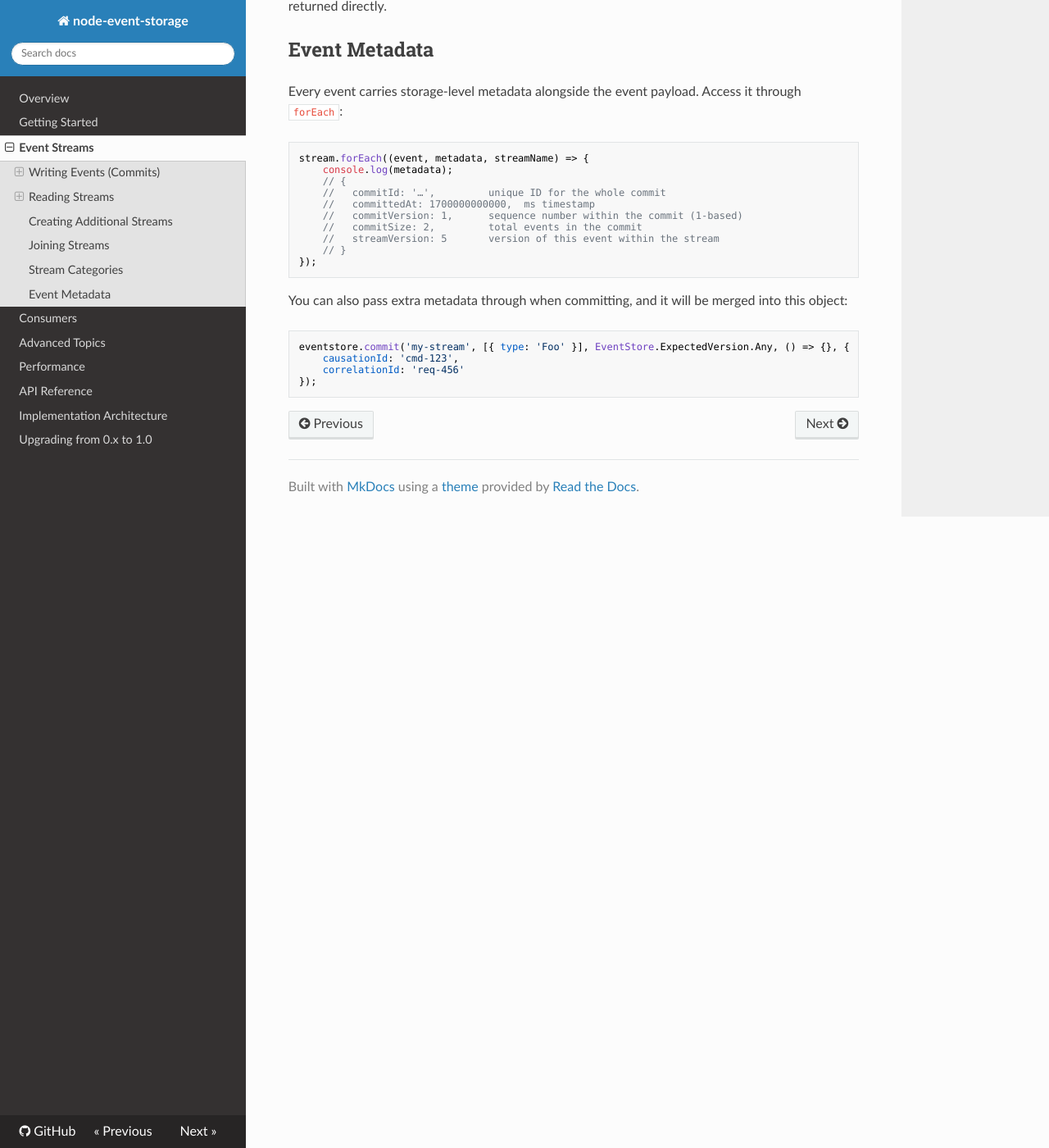
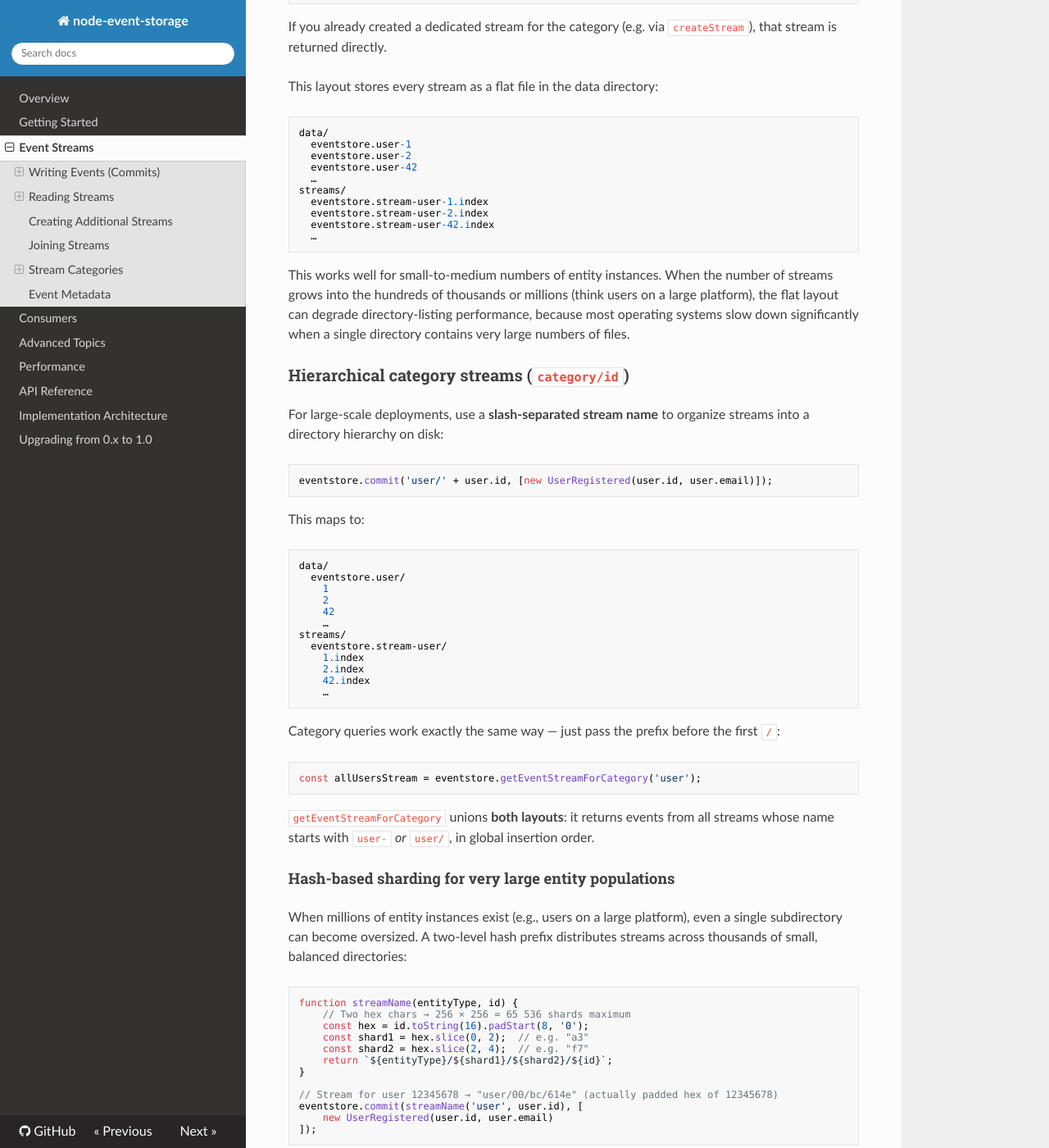
Before and after one commit to albe/node-event-storage, an MkDocs documentation site: the page built from docs/streams.md, in a window 1280 px wide and 1400 px high, scrolled down 3525 px. Shown: the whole window at 82% size. Built offline with MkDocs 1.6.1, drawn with Linux system fonts in a browser that asks for light colours; nearby versions of some CDN libraries; some of the changed text lies outside the part shown.

Commit message:
docs: document hierarchical slash-separated stream naming and hash-based sharding patterns
Agent-Logs-Url: https://github.com/albe/node-event-storage/sessions/fb471a1d-be20-4e54-8f1c-f25f9ef2e2b2

Co-authored-by: albe <4259532+albe@users.noreply.github.com>

````diff
--- a/docs/streams.md
+++ b/docs/streams.md
@@ -157,6 +157,8 @@ The result is not persisted and cannot be used with consumers. For frequently-ne
 
 ## Stream Categories
 
+### Flat category streams (`category-id`)
+
 Name your streams as `<category>-<identity>` (e.g. `user-123`, `user-456`) to take advantage of category-level queries:
 
 ```javascript
@@ -170,6 +172,134 @@ for (const event of allUsersStream) {
 ```
 
 If you already created a dedicated stream for the category (e.g. via `createStream`), that stream is returned directly.
+
+This layout stores every stream as a flat file in the data directory:
+
+```
+data/
+  eventstore.user-1
+  eventstore.user-2
+  eventstore.user-42
+  …
+streams/
+  eventstore.stream-user-1.index
+  eventstore.stream-user-2.index
+  eventstore.stream-user-42.index
+  …
+```
+
+This works well for small-to-medium numbers of entity instances. When the number of streams grows into the hundreds of thousands or millions (think users on a large platform), the flat layout can degrade directory-listing performance, because most operating systems slow down significantly when a single directory contains very large numbers of files.
+
+### Hierarchical category streams (`category/id`)
+
+For large-scale deployments, use a **slash-separated stream name** to organize streams into a directory hierarchy on disk:
+
+```javascript
+eventstore.commit('user/' + user.id, [new UserRegistered(user.id, user.email)]);
+```
+
+This maps to:
+
+```
+data/
+  eventstore.user/
+    1
+    2
+    42
+    …
+streams/
+  eventstore.stream-user/
+    1.index
+    2.index
+    42.index
+    …
+```
+
+Category queries work exactly the same way — just pass the prefix before the first `/`:
+
+```javascript
+const allUsersStream = eventstore.getEventStreamForCategory('user');
+```
+
+`getEventStreamForCategory` unions **both layouts**: it returns events from all streams whose name starts with `user-` *or* `user/`, in global insertion order.
+
+#### Hash-based sharding for very large entity populations
+
+When millions of entity instances exist (e.g., users on a large platform), even a single subdirectory can become oversized. A two-level hash prefix distributes streams across thousands of small, balanced directories:
+
+```javascript
+function streamName(entityType, id) {
+    // Two hex chars → 256 × 256 = 65 536 shards maximum
+    const hex = id.toString(16).padStart(8, '0');
+    const shard1 = hex.slice(0, 2);  // e.g. "a3"
+    const shard2 = hex.slice(2, 4);  // e.g. "f7"
+    return `${entityType}/${shard1}/${shard2}/${id}`;
+}
+
+// Stream for user 12345678 → "user/00/bc/614e" (actually padded hex of 12345678)
+eventstore.commit(streamName('user', user.id), [
+    new UserRegistered(user.id, user.email)
+]);
+```
+
+On disk this looks like:
+
+```
+data/
+  eventstore.user/
+    00/
+      00/
+        1
+        2
+      01/
+        257
+      …
+    a3/
+      f7/
+        12345678
+      …
+```
+
+To read a specific user's stream you compose the same name:
+
+```javascript
+const userStream = eventstore.getEventStream(streamName('user', user.id));
+```
+
+To query all events for a sub-category (e.g. all users whose ID hashes to shard `a3`) pass the shared prefix to `getEventStreamForCategory`:
+
+```javascript
+// All users in shard a3 (second-level fan-out still unified)
+const shardStream = eventstore.getEventStreamForCategory('user/a3');
+```
+
+To query **all** users regardless of shard, use the top-level category:
+
+```javascript
+// All user events, from every shard, in global insertion order
+const allUsersStream = eventstore.getEventStreamForCategory('user');
+```
+
+#### Choosing a hash depth
+
+| Estimated entity count | Recommended depth | Max streams per leaf dir |
+|------------------------|-------------------|--------------------------|
+| Up to ~100 k           | 1 level (`type/XX/id`) | ~390 |
+| Up to ~25 M            | 2 levels (`type/XX/YY/id`) | ~1 526 |
+| Up to ~6 B             | 3 levels (`type/XX/YY/ZZ/id`) | ~6 |
+
+Two hex characters per level gives 256 shards per level. Adjust by using more or fewer hex characters (e.g. 3 chars = 4 096 shards/level) to match the expected entity population.
+
+#### UUID-keyed entities
+
+For entities identified by UUID v4, the first characters already have high entropy and can serve directly as the shard prefix:
+
+```javascript
+function userStream(uuid) {
+    // "a3f7c2d1-…" → "user/a3/f7/a3f7c2d1-…"
+    return `user/${uuid.slice(0, 2)}/${uuid.slice(2, 4)}/${uuid}`;
+}
+```
 
 ## Event Metadata
 
````
